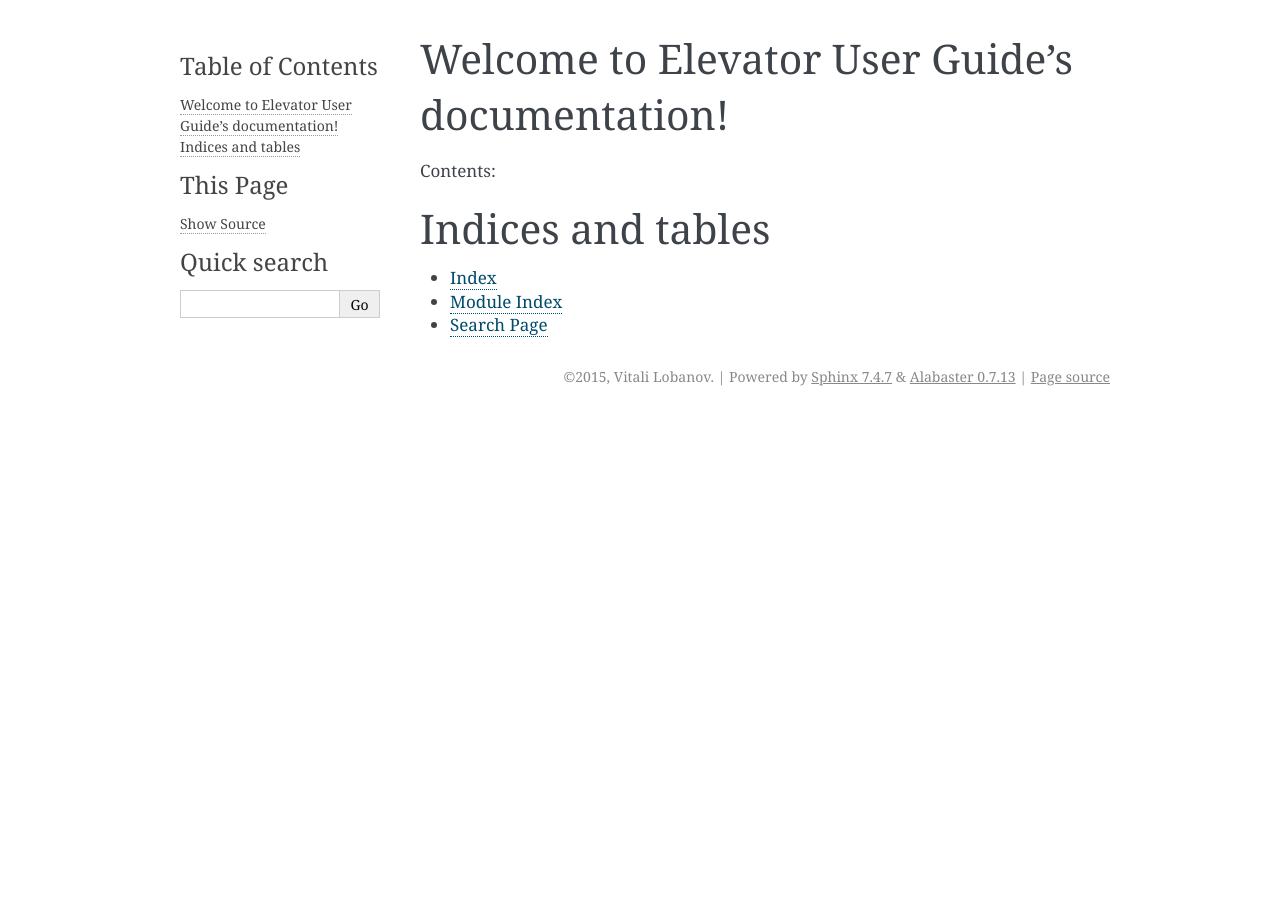
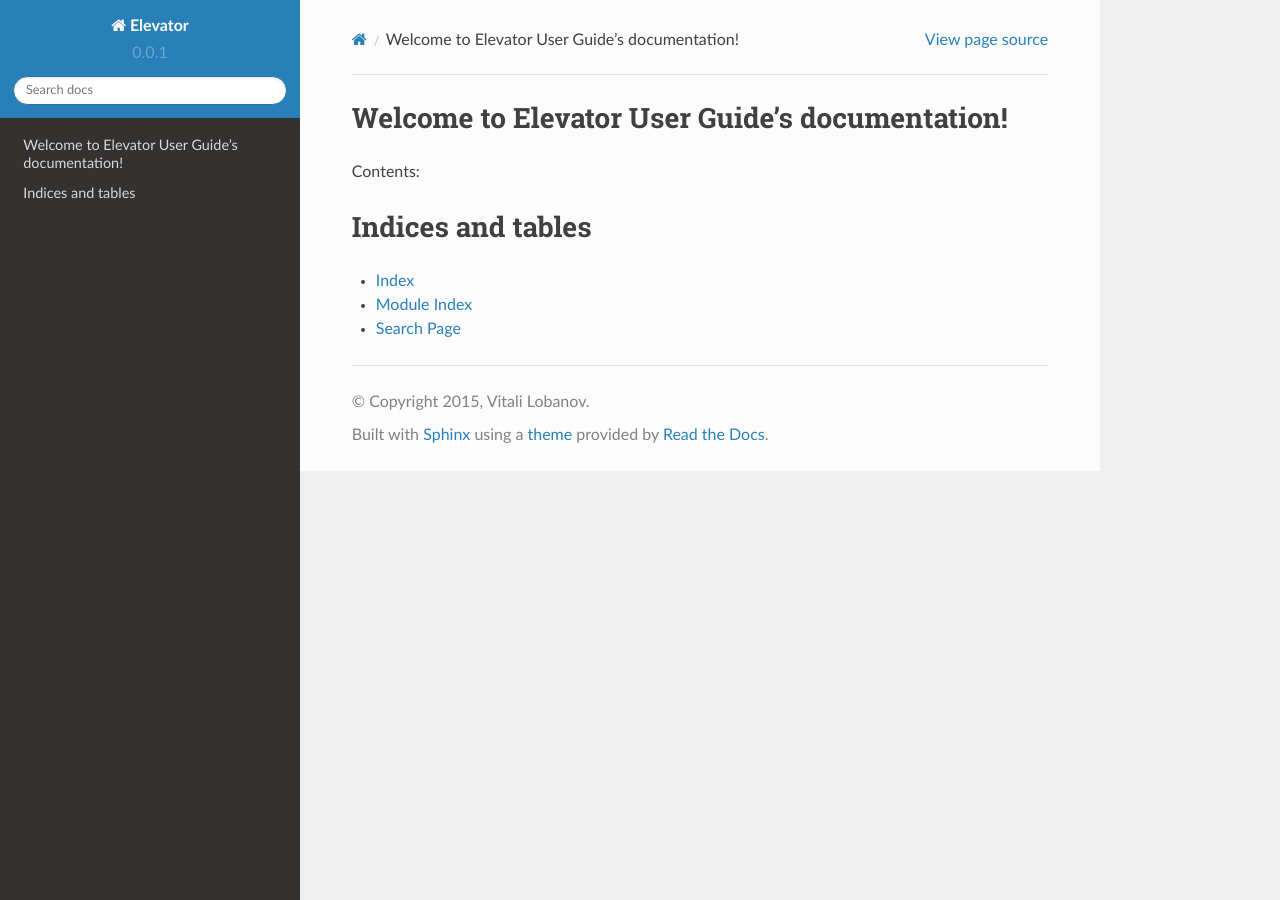
Before and after one commit to bfxy/bfxy-elevator, a Sphinx documentation site: the page built from docs/source/index.rst, in a window 1280 px wide. Built offline with Sphinx 7.4.7 and the Read the Docs theme 2.0.0, drawn with Linux system fonts in a browser that asks for light colours.

Commit message:
Theme change

```diff
--- a/docs/source/conf.py
+++ b/docs/source/conf.py
@@ -51,7 +51,7 @@ source_suffix = '.rst'
 master_doc = 'index'
 
 # General information about the project.
-project = u'Elevator User Guide'
+project = u'Elevator'
 copyright = u'2015, Vitali Lobanov'
 author = u'Vitali Lobanov'
 
@@ -113,7 +113,7 @@ todo_include_todos = True
 
 # The theme to use for HTML and HTML Help pages.  See the documentation for
 # a list of builtin themes.
-html_theme = 'alabaster'
+html_theme = 'sphinx_rtd_theme'
 
 # Theme options are theme-specific and customize the look and feel of a theme
 # further.  For a list of options available for each theme, see the
```
